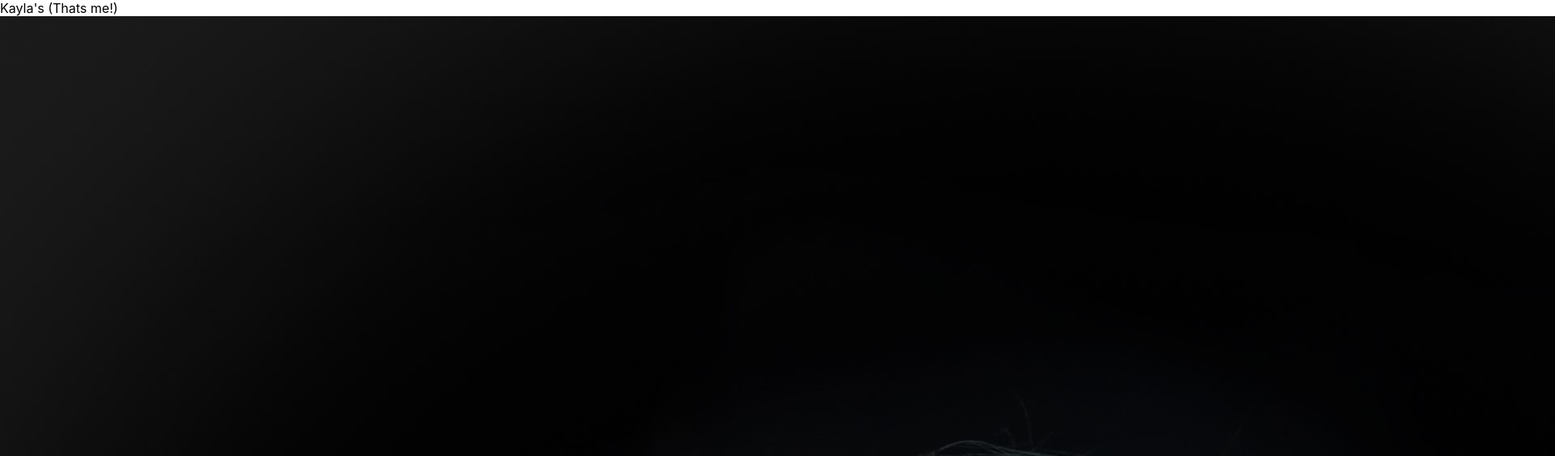
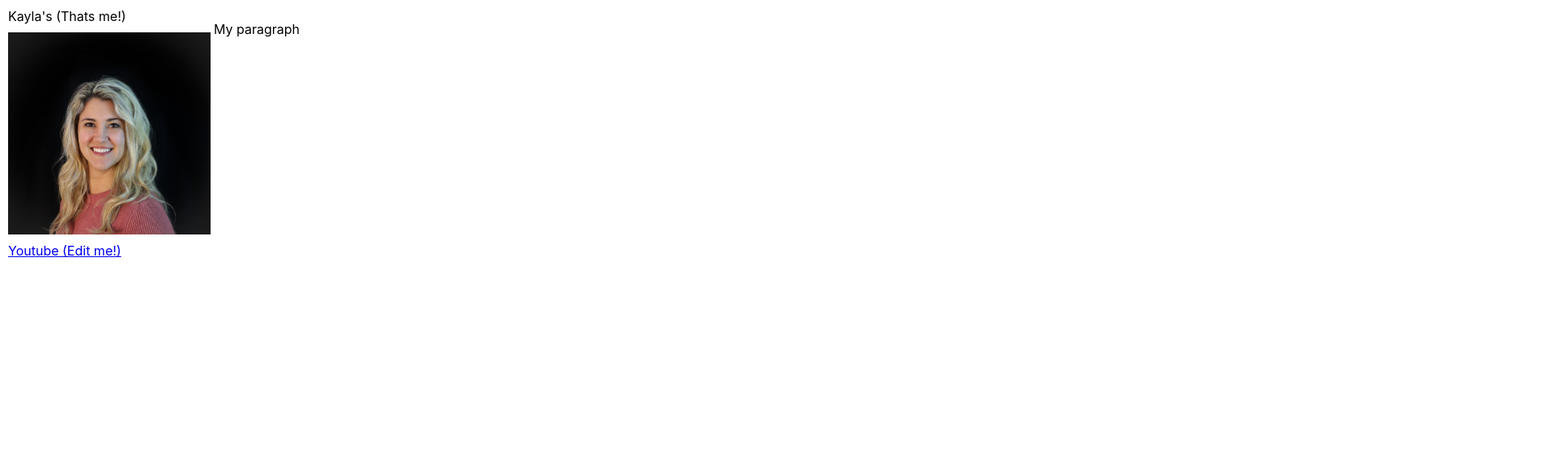
Before and after one commit to kaylaschumacher/kaylaschumacher.github.io, a plain HTML site: page index.html in a window 1280 px wide. Shown: the top 564 px of the page at 81% size, 1920 px wide, since content can reach past the window. Drawn offline with Linux system fonts and the light colour scheme.

Commit message:
class classname

```diff
--- a/index.html
+++ b/index.html
@@ -6,19 +6,19 @@
 </head>
 
 <body>
-    <div className="content">
+    <div class="content">
 
-        <div className="left-column">
-          <div className="title">Kayla's (Thats me!)</div>
+        <div class="left-column">
+          <div class="title">Kayla's (Thats me!)</div>
 
-          <img className="selfie" src="./bioPic.jpg"></img>
+          <img class="selfie" src="./bioPic.jpg"></img>
 
           <a target="_blank" href="https://www.youtube.com/">
             Youtube (Edit me!)
           </a>
         </div>
 
-        <div className="right-column">
+        <div class="right-column">
           <p>My paragraph</p>
         </div>
       </div>
```
